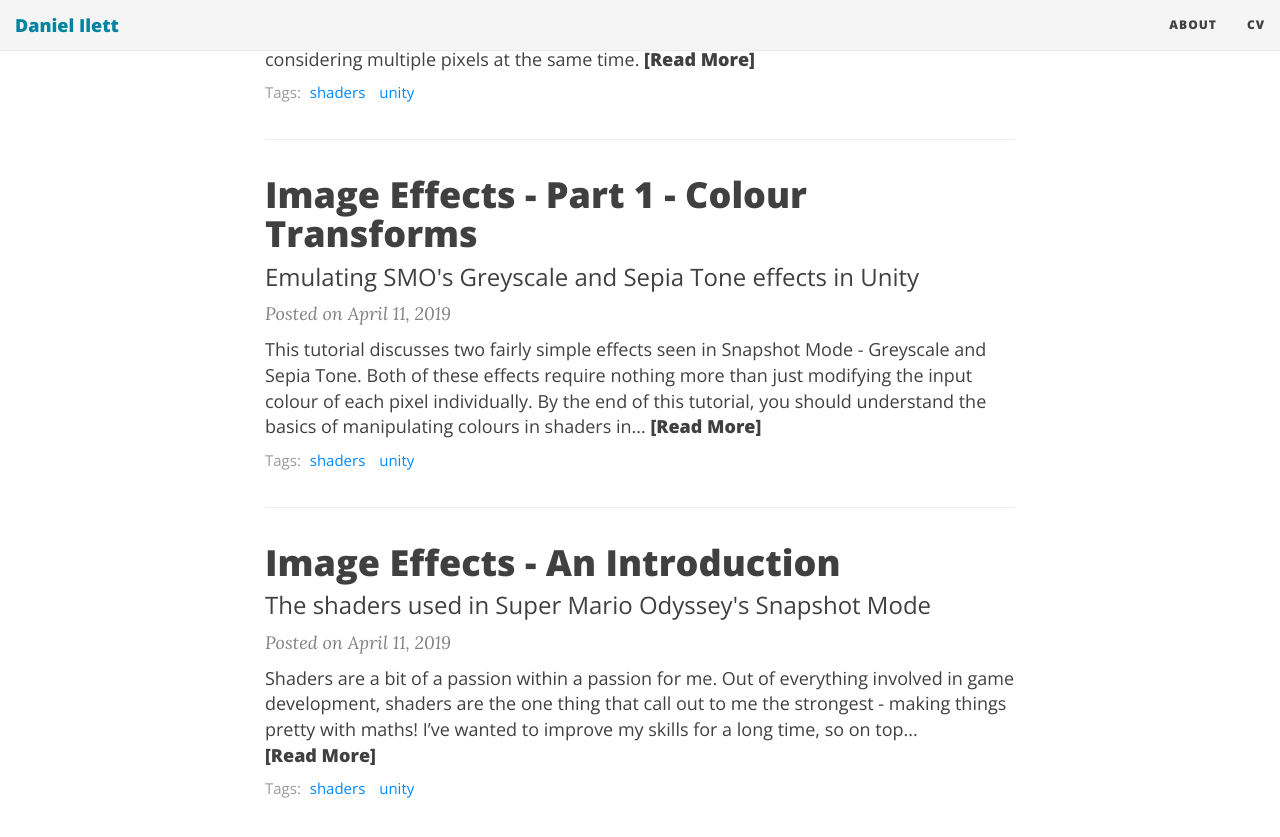
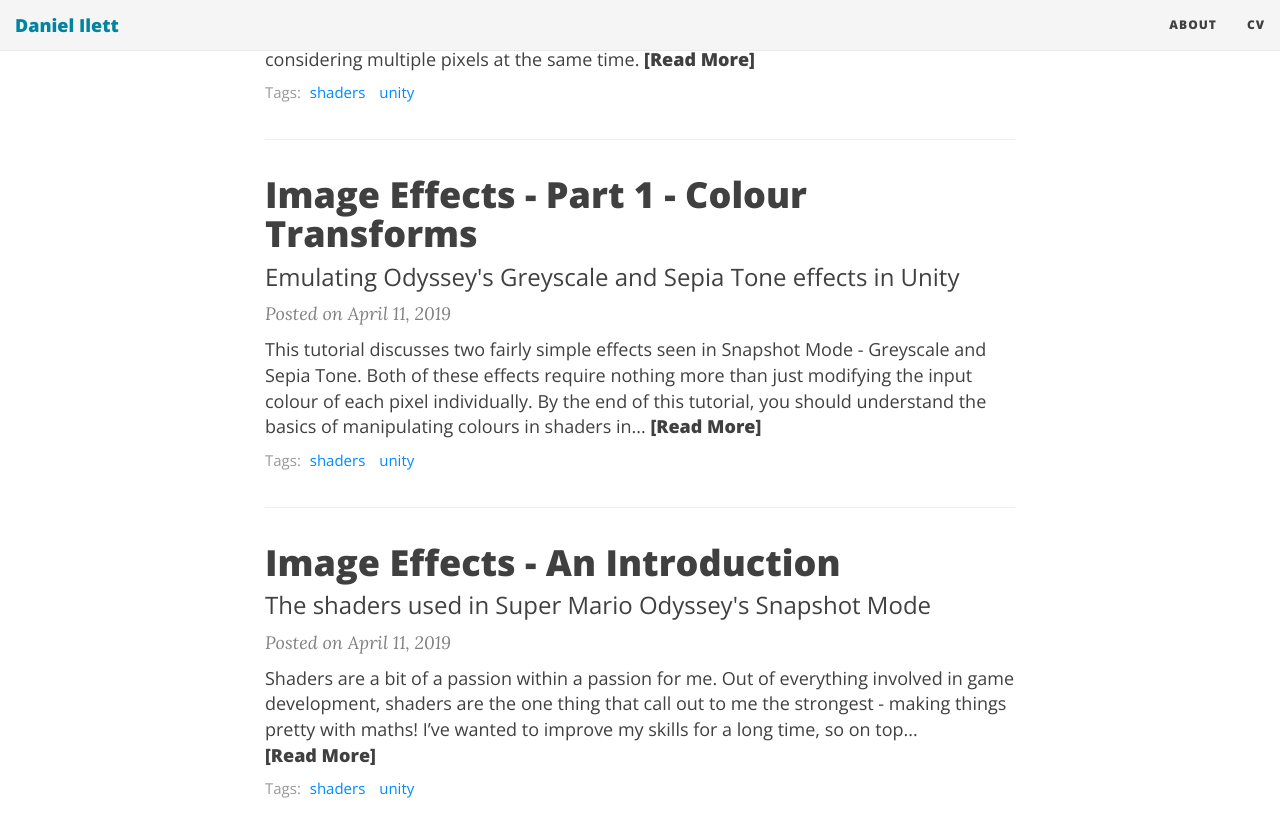
Before and after one commit to daniel-ilett/blog, a Jekyll site: the page built from index.html, in a window 1280 px wide and 900 px high, scrolled down 1032 px. Shown: the top 837 px of the window. Built offline with Jekyll 4.4.1, drawn with Linux system fonts in a browser that asks for light colours; nearby versions of some CDN libraries; the list of posts is cut into pages by our own code.

```diff
--- a/_config.yml
+++ b/_config.yml
@@ -148,6 +148,7 @@ title-separator: "-"
 # Output options (more information on Jekyll's site)
 timezone: "America/Vancouver"
 markdown: kramdown
+mathjax: true
 highlighter: rouge
 permalink: /:year-:month-:day-:title/
 paginate: 5
--- a/_includes/head.html
+++ b/_includes/head.html
@@ -12,6 +12,10 @@
   {% endif %}
 
   <link rel="alternate" type="application/rss+xml" title="{{ site.title }} {{ site.title-separator }} {{ site.description }}" href="{{ site.baseurl }}/feed.xml" />
+
+  <script type="text/javascript" async
+    src="https://cdnjs.cloudflare.com/ajax/libs/mathjax/2.7.5/MathJax.js?config=TeX-MML-AM_CHTML">
+  </script>
 
   {% include gtag.html %}
   {% include gtm_head.html %}
--- a/_layouts/default.html
+++ b/_layouts/default.html
@@ -1,6 +1,10 @@
 ---
 layout: base
 ---
+
+<script type="text/javascript" async
+src="https://cdnjs.cloudflare.com/ajax/libs/mathjax/2.7.1/MathJax.js?
+config=TeX-AMS-MML_HTMLorMML"></script>
 
 <div class="intro-header"></div>
 
--- a/_posts/2019-04-12-tut1-1-smo-greyscale.md
+++ b/_posts/2019-04-12-tut1-1-smo-greyscale.md
@@ -1,7 +1,7 @@
 ---
 layout: post
 title: Image Effects - Part 1 - Colour Transforms
-subtitle: Emulating SMO's Greyscale and Sepia Tone effects in Unity
+subtitle: Emulating Odyssey's Greyscale and Sepia Tone effects in Unity
 bigimg: /img/tut1/part1-banner.png
 tags: [shaders, unity]
 nice-slug: Colour Transforms
```
Also changed, not shown: _posts/2019-04-12-tut1-2-smo-blur.md (+25 -0 lines), img/tut1/part2-banner.png (added).
